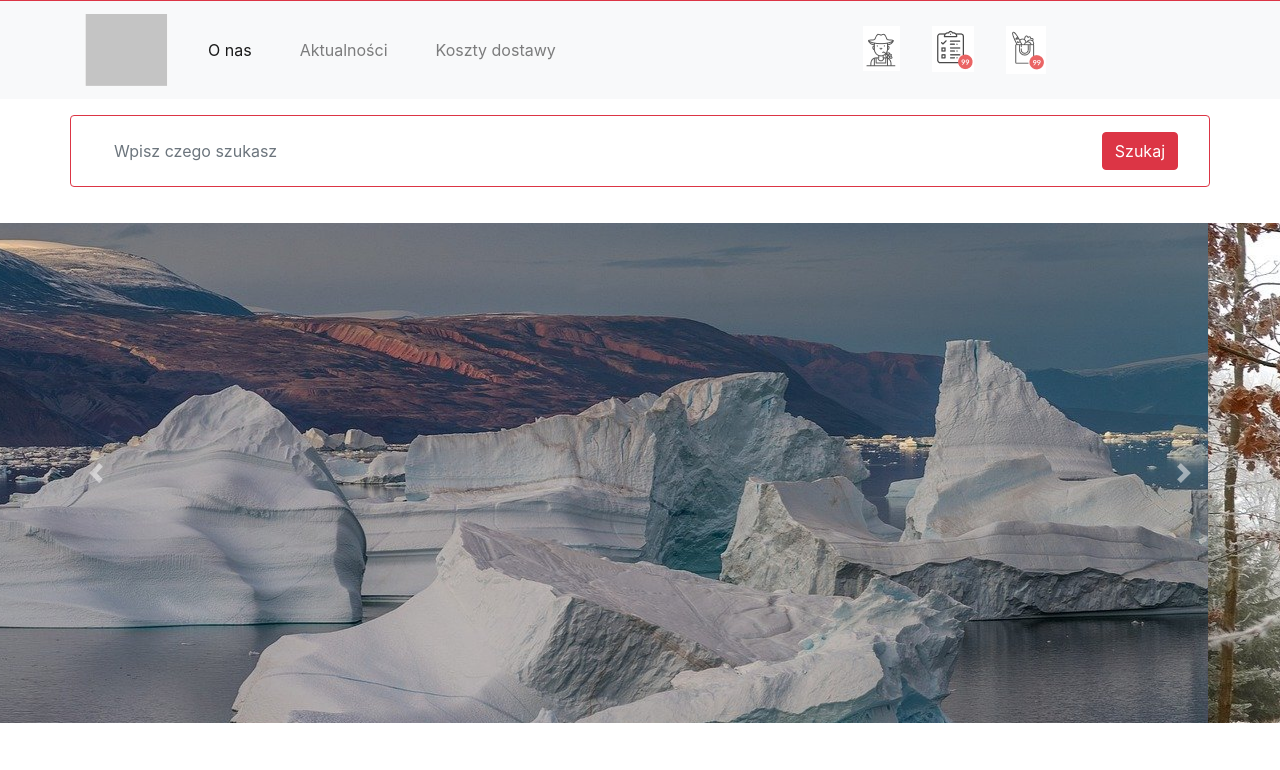
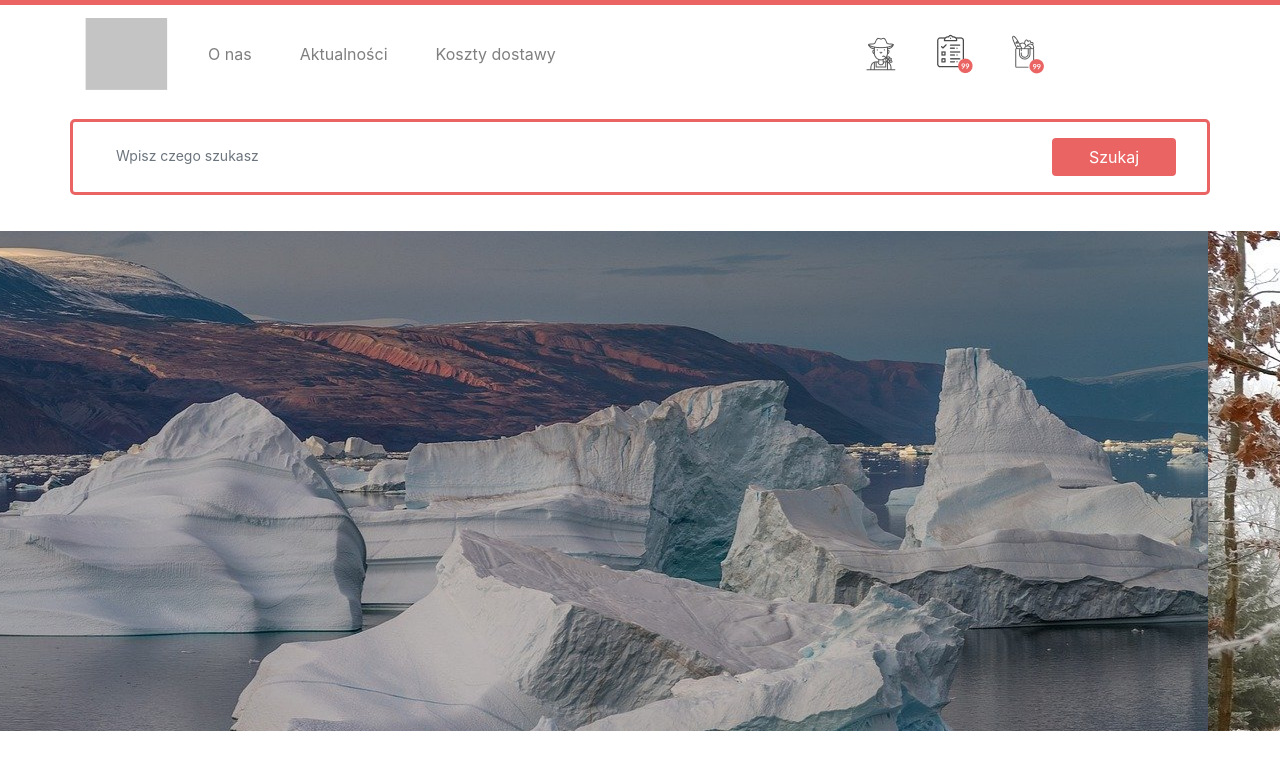
Before and after one commit to Espreesso/task_top_29, a plain HTML site: page index.html in a window 1280 px wide. Drawn offline with nearby package versions, Linux system fonts and the light colour scheme.

Commit message:
remved bootstrap styles and slide arrows

```diff
--- a/index.html
+++ b/index.html
@@ -10,7 +10,7 @@
 </head>
 
 <body>
-    <nav class="navbar navbar-expand-lg navbar-light bg-light border-top border-danger">
+    <nav class="navbar navbar-expand-lg navbar-light">
         <div class="container">
             <a class="navbar-brand" href="#"><img src="company_logo.png"></a>
             <button class="navbar-toggler" type="button">
@@ -18,7 +18,7 @@
             </button>
             <div class="collapse navbar-collapse" id="navbarResponsive">
                 <ul class="navbar-nav mr-auto">
-                    <li class="nav-item mx-3 active">
+                    <li class="nav-item mx-3">
                         <a class="nav-link" href="#">O nas</a>
                     </li>
                     <li class="nav-item mx-3">
@@ -38,13 +38,13 @@
     </nav>
 
     <form name="searchForm" class="form-inline">
-        <div class="container p-3 my-3 border border-danger rounded">
+        <div class="container p-3 my-3" id="searchbar">
             <div class='col'></div>
             <div class="col-sm-auto">
                 <div class="input-group">
                     <input type="text" class="form-control no-outline" placeholder='Wpisz czego szukasz'
-                        style="border: none">
-                    <button type="button" class="btn btn-danger">Szukaj</button>
+                        style="border: none; font-size: 14px">
+                    <button type="button" class="btn searchbutton">Szukaj</button>
                 </div>
             </div>
             <div class='col'></div>
@@ -63,14 +63,6 @@
                 <img class="d-block w-100" src="river-5765785_1920.jpg" alt="Third slide">
             </div>
         </div>
-        <a class="carousel-control-prev" href="#carouselExample" role="button" data-slide="prev">
-            <span class="carousel-control-prev-icon" aria-hidden="true"></span>
-            <span class="sr-only">Previous</span>
-        </a>
-        <a class="carousel-control-next" href="#carouselExample" role="button" data-slide="next">
-            <span class="carousel-control-next-icon" aria-hidden="true"></span>
-            <span class="sr-only">Next</span>
-        </a>
     </div>
 
     <script src="https://code.jquery.com/jquery-3.5.1.slim.min.js"
```
